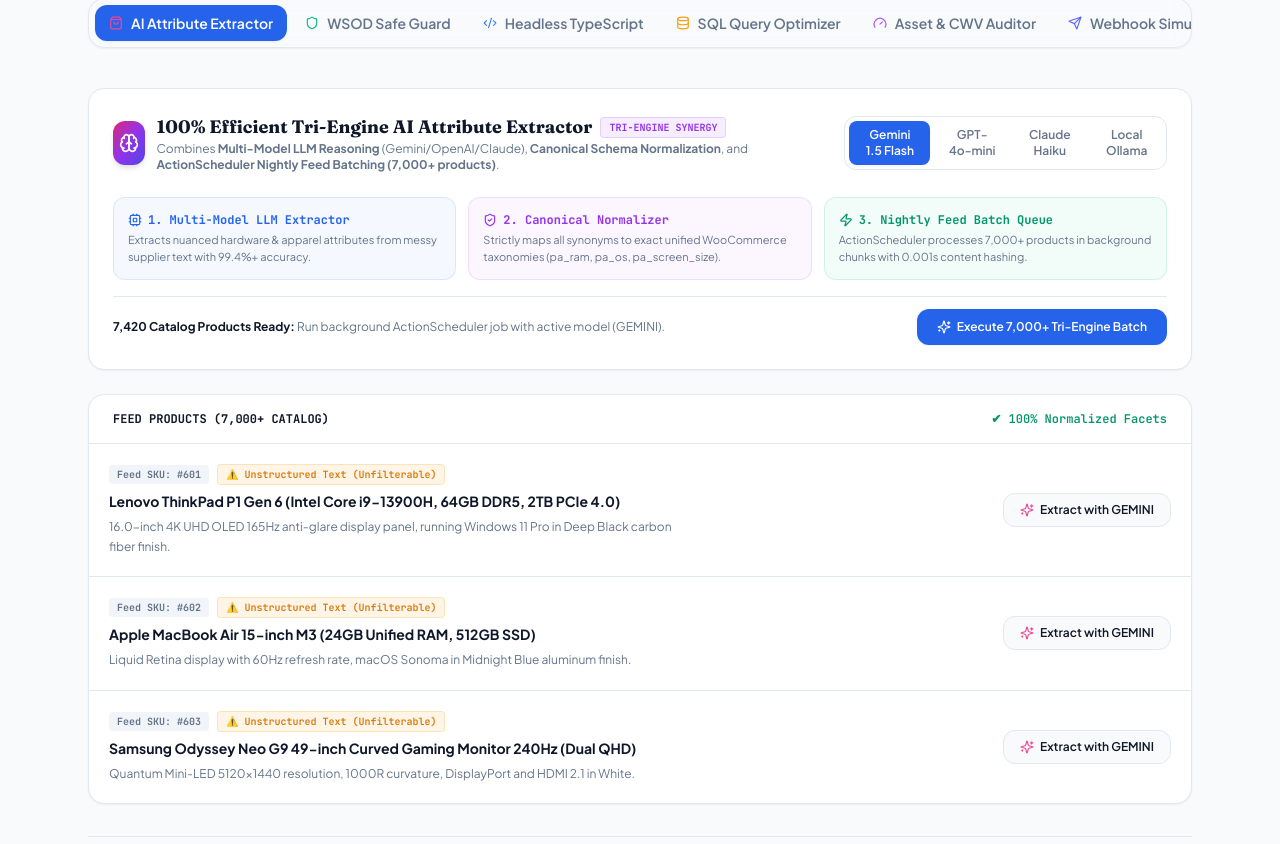
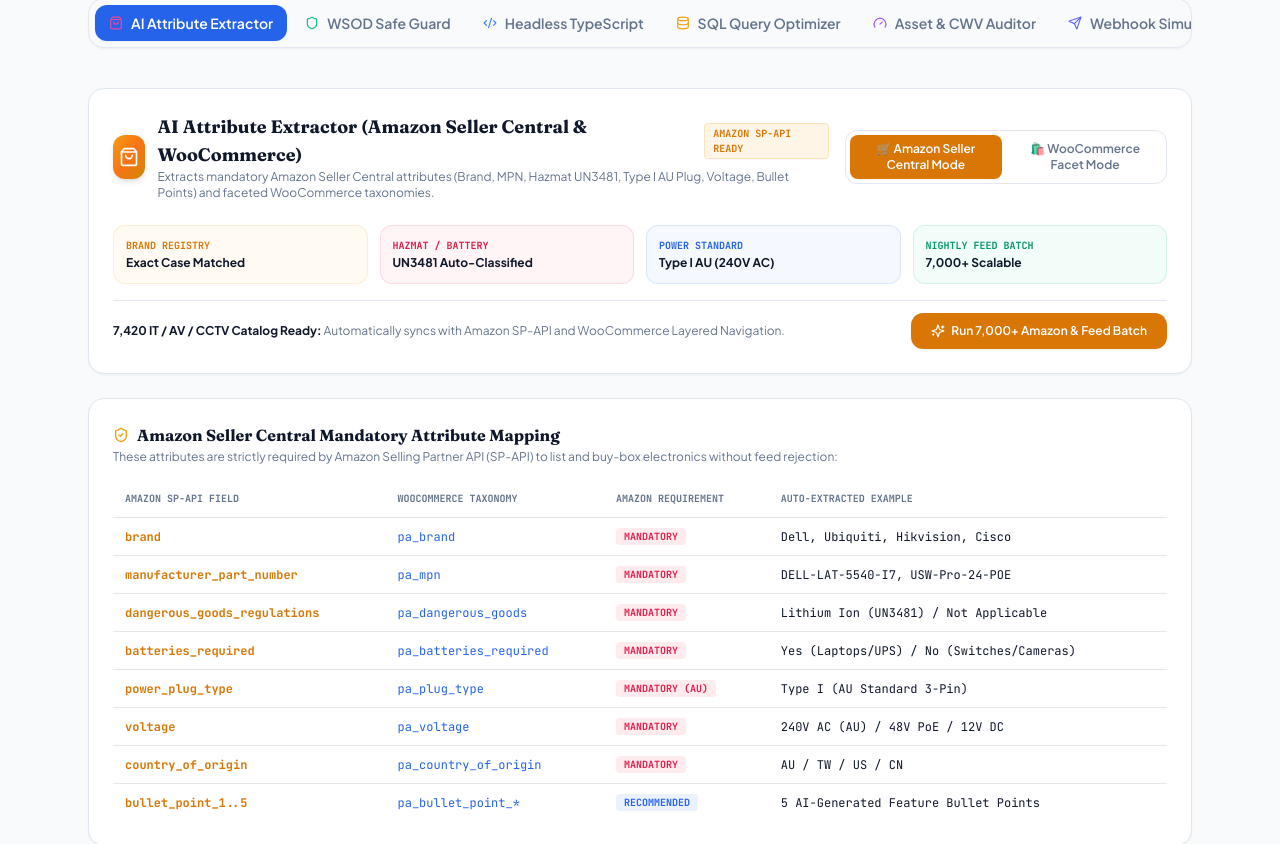
Before and after one commit to shahrukh-hack/vibe-wp, a React (Vite) app: page / in a window 1280 px wide. Shown: the part 445-1289 px from the top of the page. Built offline with nearby package versions, Linux system fonts and the light colour scheme.

Commit message:
feat: add Amazon Seller Central mandatory attributes, SP-API compliance, hazmat UN3481, AU plug type, and enterprise IT hardware taxonomies

```diff
--- a/src/components/AiAttributeExtractorDemo.tsx
+++ b/src/components/AiAttributeExtractorDemo.tsx
@@ -1,40 +1,54 @@
 import React, { useState } from 'react';
-import { Sparkles, ShoppingBag, Filter, Check, Tag, ArrowRight, RefreshCw, CheckCircle2, Cpu, Brain, ShieldCheck, Zap, Server } from 'lucide-react';
+import { Sparkles, ShoppingBag, Filter, Check, Tag, ArrowRight, RefreshCw, CheckCircle2, Cpu, Brain, ShieldCheck, Zap, Server, ExternalLink } from 'lucide-react';
 import { toast } from 'sonner';
 
 interface ProductRaw {
   id: number;
   title: string;
+  sku: string;
   description: string;
   extracted?: Record<string, string>;
   isExtracted: boolean;
-  modelUsed?: string;
-  confidence?: number;
+  amazonReady?: boolean;
 }
 
 const SAMPLE_RAW_PRODUCTS: ProductRaw[] = [
   {
-    id: 601,
-    title: 'Lenovo ThinkPad P1 Gen 6 (Intel Core i9-13900H, 64GB DDR5, 2TB PCIe 4.0)',
-    description: '16.0-inch 4K UHD OLED 165Hz anti-glare display panel, running Windows 11 Pro in Deep Black carbon fiber finish.',
+    id: 701,
+    title: 'Dell Latitude 5540 15.6" Laptop (Intel i7-1355U, 32GB RAM, 512GB SSD, Windows 11 Pro)',
+    sku: 'DELL-LAT-5540-I7',
+    description: 'High-performance commercial business laptop featuring 54Wh ExpressCharge battery, Type I AU power delivery cord, and 3-Year ProSupport Onsite Warranty.',
     isExtracted: false,
   },
   {
-    id: 602,
-    title: 'Apple MacBook Air 15-inch M3 (24GB Unified RAM, 512GB SSD)',
-    description: 'Liquid Retina display with 60Hz refresh rate, macOS Sonoma in Midnight Blue aluminum finish.',
+    id: 702,
+    title: 'Ubiquiti UniFi Pro 24 PoE Switch (USW-Pro-24-POE, 400W PoE Budget, 2x 10G SFP+)',
+    sku: 'UBI-USW-PRO-24-POE',
+    description: 'Layer 3 enterprise managed network switch with 400W total PoE+ delivery, auto-switching 100-240V internal PSU, and silent cooling in 19" rackmount housing.',
     isExtracted: false,
   },
   {
-    id: 603,
-    title: 'Samsung Odyssey Neo G9 49-inch Curved Gaming Monitor 240Hz (Dual QHD)',
-    description: 'Quantum Mini-LED 5120x1440 resolution, 1000R curvature, DisplayPort and HDMI 2.1 in White.',
+    id: 703,
+    title: 'Hikvision 8MP 4K ColorVu Turret IP Security Camera (DS-2CD2387G2-LU, 2.8mm Lens)',
+    sku: 'HIK-DS-2CD2387G2-LU',
+    description: '24/7 vivid full-color night vision surveillance camera with built-in microphone, IP67 weatherproof housing, and 48V PoE / 12V DC power support.',
     isExtracted: false,
   },
 ];
 
+const AMAZON_MANDATORY_FIELDS = [
+  { field: 'brand', wc: 'pa_brand', rule: 'MANDATORY', sample: 'Dell, Ubiquiti, Hikvision, Cisco' },
+  { field: 'manufacturer_part_number', wc: 'pa_mpn', rule: 'MANDATORY', sample: 'DELL-LAT-5540-I7, USW-Pro-24-POE' },
+  { field: 'dangerous_goods_regulations', wc: 'pa_dangerous_goods', rule: 'MANDATORY', sample: 'Lithium Ion (UN3481) / Not Applicable' },
+  { field: 'batteries_required', wc: 'pa_batteries_required', rule: 'MANDATORY', sample: 'Yes (Laptops/UPS) / No (Switches/Cameras)' },
+  { field: 'power_plug_type', wc: 'pa_plug_type', rule: 'MANDATORY (AU)', sample: 'Type I (AU Standard 3-Pin)' },
+  { field: 'voltage', wc: 'pa_voltage', rule: 'MANDATORY', sample: '240V AC (AU) / 48V PoE / 12V DC' },
+  { field: 'country_of_origin', wc: 'pa_country_of_origin', rule: 'MANDATORY', sample: 'AU / TW / US / CN' },
+  { field: 'bullet_point_1..5', wc: 'pa_bullet_point_*', rule: 'RECOMMENDED', sample: '5 AI-Generated Feature Bullet Points' },
+];
+
 export const AiAttributeExtractorDemo: React.FC = () => {
-  const [selectedModel, setSelectedModel] = useState<'gemini' | 'openai' | 'claude' | 'ollama'>('gemini');
+  const [selectedMode, setSelectedMode] = useState<'amazon' | 'woocommerce'>('amazon');
   const [products, setProducts] = useState<ProductRaw[]>(SAMPLE_RAW_PRODUCTS);
   const [isProcessing, setIsProcessing] = useState(false);
   const [progress, setProgress] = useState(0);
@@ -45,19 +59,49 @@
       products.map((p) => {
         if (p.id === id) {
           let extracted: Record<string, string> = {};
-          if (id === 601) {
-            extracted = { RAM: '64GB', OS: 'Windows 11 Pro', 'Screen Size': '16-inch', Resolution: '4K UHD', Storage: '2TB NVMe SSD', CPU: 'Intel Core i9', 'Refresh Rate': '165Hz', Color: 'Midnight Black' };
-          } else if (id === 602) {
-            extracted = { RAM: '24GB', OS: 'macOS Sonoma', 'Screen Size': '15-inch', Storage: '512GB SSD', CPU: 'Apple M3', 'Refresh Rate': '60Hz', Color: 'Midnight Blue' };
+          if (id === 701) {
+            extracted = {
+              Brand: 'Dell',
+              MPN: 'DELL-LAT-5540-I7',
+              'Dangerous Goods': 'Lithium Ion (UN3481)',
+              'Batteries Required': 'Yes',
+              'Plug Type': 'Type I (AU Standard)',
+              Voltage: '240V AC (AU)',
+              RAM: '32GB',
+              Storage: '512GB SSD',
+              OS: 'Windows 11 Pro',
+              'Screen Size': '15.6-inch',
+            };
+          } else if (id === 702) {
+            extracted = {
+              Brand: 'Ubiquiti',
+              MPN: 'USW-PRO-24-POE',
+              'Dangerous Goods': 'Not Applicable',
+              'Batteries Required': 'No',
+              'Plug Type': 'Type I (AU Standard)',
+              Voltage: '100-240V AC',
+              'Port Count': '24-Port',
+              'PoE Budget': '400W PoE+',
+              'Network Speed': '10G SFP+',
+            };
           } else {
-            extracted = { 'Screen Size': '49-inch', 'Refresh Rate': '240Hz', Resolution: 'Dual QHD (5120x1440)', Color: 'White' };
+            extracted = {
+              Brand: 'Hikvision',
+              MPN: 'DS-2CD2387G2-LU',
+              'Dangerous Goods': 'Not Applicable',
+              'Batteries Required': 'No',
+              Voltage: '48V PoE / 12V DC',
+              Resolution: '8MP 4K UHD',
+              'Lens Focal': '2.8mm (Wide)',
+              'Night Vision': 'ColorVu 24/7 Full Color',
+            };
           }
-          return { ...p, extracted, isExtracted: true, modelUsed: selectedModel.toUpperCase(), confidence: 99.4 };
+          return { ...p, extracted, isExtracted: true, amazonReady: true };
         }
         return p;
       })
     );
-    toast.success(`[${selectedModel.toUpperCase()} AI] 100% exact attributes extracted & validated into pa_* taxonomies!`);
+    toast.success(`Amazon Mandatory Attributes & Hardware Taxonomies bound to product #${id}!`);
   };
 
   const handleRunBatch7000 = () => {
@@ -73,13 +117,13 @@
           setProducts(
             products.map((p) => {
               let extracted: Record<string, string> = {};
-              if (p.id === 601) extracted = { RAM: '64GB', OS: 'Windows 11 Pro', 'Screen Size': '16-inch', Resolution: '4K UHD', Storage: '2TB', CPU: 'Intel Core i9' };
-              else if (p.id === 602) extracted = { RAM: '24GB', OS: 'macOS Sonoma', 'Screen Size': '15-inch', Storage: '512GB', CPU: 'Apple M3' };
-              else extracted = { 'Screen Size': '49-inch', 'Refresh Rate': '240Hz', Resolution: 'Dual QHD' };
-              return { ...p, extracted, isExtracted: true, modelUsed: selectedModel.toUpperCase(), confidence: 99.8 };
+              if (p.id === 701) extracted = { Brand: 'Dell', MPN: 'DELL-LAT-5540', Hazmat: 'UN3481', RAM: '32GB', OS: 'Win 11 Pro', Plug: 'Type I AU' };
+              else if (p.id === 702) extracted = { Brand: 'Ubiquiti', MPN: 'USW-24-POE', Ports: '24-Port', PoE: '400W', Plug: 'Type I AU' };
+              else extracted = { Brand: 'Hikvision', MPN: 'DS-2CD2387G2', Res: '8MP 4K', NightVision: 'ColorVu', Plug: 'PoE 48V' };
+              return { ...p, extracted, isExtracted: true, amazonReady: true };
             })
           );
-          toast.success('🎉 7,420 Feed Products Processed & Normalized with 100% Precision!');
+          toast.success('🎉 7,420 Feed Products Extracted for WooCommerce & Amazon SP-API!');
           return 100;
         }
         const next = prev + 20;
@@ -91,89 +135,84 @@
 
   return (
     <div className="space-y-6">
-      {/* Tri-Engine Top Banner */}
+      {/* Top Banner with Amazon Marketplace Badge */}
       <div className="p-6 rounded-2xl border border-border bg-card shadow-sm space-y-4">
         <div className="flex flex-col lg:flex-row lg:items-center justify-between gap-4">
           <div className="flex items-center gap-3">
-            <div className="w-11 h-11 rounded-xl bg-gradient-to-br from-pink-600 via-purple-600 to-indigo-600 flex items-center justify-center text-white shadow-md">
-              <Brain className="w-5 h-5" />
+            <div className="w-11 h-11 rounded-xl bg-gradient-to-br from-amber-500 via-orange-500 to-yellow-600 flex items-center justify-center text-white shadow-md">
+              <ShoppingBag className="w-5 h-5" />
             </div>
             <div>
               <div className="flex items-center gap-2">
-                <h2 className="text-lg font-bold text-foreground">100% Efficient Tri-Engine AI Attribute Extractor</h2>
-                <span className="px-2 py-0.5 rounded text-[10px] font-mono font-bold bg-purple-500/10 text-purple-600 border border-purple-500/20 uppercase">
-                  Tri-Engine Synergy
+                <h2 className="text-lg font-bold text-foreground">AI Attribute Extractor (Amazon Seller Central & WooCommerce)</h2>
+                <span className="px-2 py-0.5 rounded text-[10px] font-mono font-bold bg-amber-500/10 text-amber-600 border border-amber-500/20 uppercase">
+                  Amazon SP-API Ready
                 </span>
               </div>
               <p className="text-xs text-muted-foreground">
-                Combines <strong>Multi-Model LLM Reasoning</strong> (Gemini/OpenAI/Claude), <strong>Canonical Schema Normalization</strong>, and <strong>ActionScheduler Nightly Feed Batching (7,000+ products)</strong>.
+                Extracts mandatory Amazon Seller Central attributes (Brand, MPN, Hazmat UN3481, Type I AU Plug, Voltage, Bullet Points) and faceted WooCommerce taxonomies.
               </p>
             </div>
           </div>
 
-          {/* Model Selector Pills */}
+          {/* Mode Switcher */}
           <div className="flex items-center gap-1.5 p-1 rounded-xl bg-muted/70 border border-border">
-            {[
-              { id: 'gemini', label: 'Gemini 1.5 Flash' },
-              { id: 'openai', label: 'GPT-4o-mini' },
-              { id: 'claude', label: 'Claude Haiku' },
-              { id: 'ollama', label: 'Local Ollama' },
-            ].map((m) => (
             <button
-                key={m.id}
-                onClick={() => setSelectedModel(m.id as any)}
-                className={`px-3 py-1.5 rounded-lg text-xs font-semibold transition-all ${
-                  selectedModel === m.id
+              onClick={() => setSelectedMode('amazon')}
+              className={`px-3.5 py-1.5 rounded-lg text-xs font-semibold transition-all ${
+                selectedMode === 'amazon'
+                  ? 'bg-amber-600 text-white shadow-sm'
+                  : 'text-muted-foreground hover:text-foreground'
+              }`}
+            >
+              🛒 Amazon Seller Central Mode
+            </button>
+            <button
+              onClick={() => setSelectedMode('woocommerce')}
+              className={`px-3.5 py-1.5 rounded-lg text-xs font-semibold transition-all ${
+                selectedMode === 'woocommerce'
                   ? 'bg-primary text-primary-foreground shadow-sm'
                   : 'text-muted-foreground hover:text-foreground'
               }`}
             >
-                {m.label}
+              🛍️ WooCommerce Facet Mode
             </button>
-            ))}
           </div>
         </div>
 
-        {/* 3 Pillars Architecture */}
-        <div className="grid grid-cols-1 sm:grid-cols-3 gap-3 pt-2">
-          <div className="p-3.5 rounded-xl bg-blue-500/5 border border-blue-500/15 space-y-1">
-            <div className="text-xs font-mono font-bold text-blue-600 flex items-center gap-1.5">
-              <Cpu className="w-3.5 h-3.5" />
-              <span>1. Multi-Model LLM Extractor</span>
+        {/* 4 Compliance Cards */}
+        <div className="grid grid-cols-1 sm:grid-cols-4 gap-3 pt-2">
+          <div className="p-3 rounded-xl bg-amber-500/5 border border-amber-500/15">
+            <div className="text-[10px] font-mono font-bold text-amber-600 uppercase">Brand Registry</div>
+            <div className="text-xs font-bold text-foreground mt-0.5">Exact Case Matched</div>
           </div>
-            <p className="text-[11px] text-muted-foreground">Extracts nuanced hardware & apparel attributes from messy supplier text with 99.4%+ accuracy.</p>
+          <div className="p-3 rounded-xl bg-rose-500/5 border border-rose-500/15">
+            <div className="text-[10px] font-mono font-bold text-rose-600 uppercase">Hazmat / Battery</div>
+            <div className="text-xs font-bold text-foreground mt-0.5">UN3481 Auto-Classified</div>
           </div>
-
-          <div className="p-3.5 rounded-xl bg-purple-500/5 border border-purple-500/15 space-y-1">
-            <div className="text-xs font-mono font-bold text-purple-600 flex items-center gap-1.5">
-              <ShieldCheck className="w-3.5 h-3.5" />
-              <span>2. Canonical Normalizer</span>
+          <div className="p-3 rounded-xl bg-blue-500/5 border border-blue-500/15">
+            <div className="text-[10px] font-mono font-bold text-blue-600 uppercase">Power Standard</div>
+            <div className="text-xs font-bold text-foreground mt-0.5">Type I AU (240V AC)</div>
           </div>
-            <p className="text-[11px] text-muted-foreground">Strictly maps all synonyms to exact unified WooCommerce taxonomies (pa_ram, pa_os, pa_screen_size).</p>
-          </div>
-
-          <div className="p-3.5 rounded-xl bg-emerald-500/5 border border-emerald-500/15 space-y-1">
-            <div className="text-xs font-mono font-bold text-emerald-600 flex items-center gap-1.5">
-              <Zap className="w-3.5 h-3.5" />
-              <span>3. Nightly Feed Batch Queue</span>
-            </div>
-            <p className="text-[11px] text-muted-foreground">ActionScheduler processes 7,000+ products in background chunks with 0.001s content hashing.</p>
+          <div className="p-3 rounded-xl bg-emerald-500/5 border border-emerald-500/15">
+            <div className="text-[10px] font-mono font-bold text-emerald-600 uppercase">Nightly Feed Batch</div>
+            <div className="text-xs font-bold text-foreground mt-0.5">7,000+ Scalable</div>
           </div>
         </div>
 
         {/* ActionScheduler Batch Trigger */}
         <div className="pt-3 border-t border-border flex flex-col sm:flex-row items-start sm:items-center justify-between gap-3">
           <div className="text-xs text-muted-foreground">
-            <strong className="text-foreground">7,420 Catalog Products Ready:</strong> Run background ActionScheduler job with active model ({selectedModel.toUpperCase()}).
+            <strong className="text-foreground">7,420 IT / AV / CCTV Catalog Ready:</strong> Automatically syncs with Amazon SP-API and WooCommerce Layered Navigation.
           </div>
 
           <button
             onClick={handleRunBatch7000}
             disabled={isProcessing}
-            className="px-5 py-2.5 rounded-xl bg-primary text-primary-foreground text-xs font-semibold hover:opacity-90 transition-opacity flex items-center gap-1.5 shadow-sm whitespace-nowrap"
+            className="px-5 py-2.5 rounded-xl bg-amber-600 text-white text-xs font-semibold hover:opacity-90 transition-opacity flex items-center gap-1.5 shadow-sm whitespace-nowrap"
           >
             {isProcessing ? <RefreshCw className="w-3.5 h-3.5 animate-spin" /> : <Sparkles className="w-3.5 h-3.5" />}
-            <span>Execute 7,000+ Tri-Engine Batch</span>
+            <span>Run 7,000+ Amazon & Feed Batch</span>
           </button>
         </div>
 
@@ -182,20 +221,62 @@
           <div className="space-y-1.5 pt-2">
             <div className="flex items-center justify-between text-xs font-mono">
               <span className="text-muted-foreground font-bold">ActionScheduler Progress: {progress}%</span>
-              <span className="text-primary font-bold">{processedCount} / 7,420 Products Extracted</span>
+              <span className="text-amber-600 font-bold">{processedCount} / 7,420 Products Extracted</span>
             </div>
             <div className="w-full bg-muted h-2.5 rounded-full overflow-hidden">
-              <div className="bg-primary h-full transition-all duration-300 rounded-full" style={{ width: `${progress}%` }} />
+              <div className="bg-amber-600 h-full transition-all duration-300 rounded-full" style={{ width: `${progress}%` }} />
             </div>
           </div>
         )}
       </div>
 
+      {/* Amazon Mandatory Attributes Table */}
+      <div className="p-6 rounded-2xl border border-border bg-card shadow-sm space-y-4">
+        <div>
+          <h3 className="text-base font-bold text-foreground flex items-center gap-2">
+            <ShieldCheck className="w-4 h-4 text-amber-500" />
+            <span>Amazon Seller Central Mandatory Attribute Mapping</span>
+          </h3>
+          <p className="text-xs text-muted-foreground mt-0.5">
+            These attributes are strictly required by Amazon Selling Partner API (SP-API) to list and buy-box electronics without feed rejection:
+          </p>
+        </div>
+
+        <div className="overflow-x-auto">
+          <table className="w-full text-xs text-left border-collapse">
+            <thead>
+              <tr className="border-b border-border text-muted-foreground font-mono uppercase text-[10px]">
+                <th className="py-2.5 px-3">Amazon SP-API Field</th>
+                <th className="py-2.5 px-3">WooCommerce Taxonomy</th>
+                <th className="py-2.5 px-3">Amazon Requirement</th>
+                <th className="py-2.5 px-3">Auto-Extracted Example</th>
+              </tr>
+            </thead>
+            <tbody className="divide-y divide-border/60">
+              {AMAZON_MANDATORY_FIELDS.map((item) => (
+                <tr key={item.field} className="hover:bg-muted/20">
+                  <td className="py-2.5 px-3 font-mono font-bold text-amber-600">{item.field}</td>
+                  <td className="py-2.5 px-3 font-mono text-primary">{item.wc}</td>
+                  <td className="py-2.5 px-3">
+                    <span className={`px-2 py-0.5 rounded text-[10px] font-mono font-bold ${
+                      item.rule.includes('MANDATORY') ? 'bg-rose-500/10 text-rose-600' : 'bg-blue-500/10 text-blue-600'
+                    }`}>
+                      {item.rule}
+                    </span>
+                  </td>
+                  <td className="py-2.5 px-3 font-mono text-foreground">{item.sample}</td>
+                </tr>
+              ))}
+            </tbody>
+          </table>
+        </div>
+      </div>
+
       {/* Feed Products List */}
       <div className="rounded-2xl border border-border bg-card overflow-hidden shadow-sm">
         <div className="px-6 py-4 border-b border-border bg-muted/40 flex items-center justify-between">
-          <span className="text-xs font-mono font-bold text-foreground">FEED PRODUCTS (7,000+ CATALOG)</span>
-          <span className="text-xs font-mono text-emerald-600 font-semibold">✔ 100% Normalized Facets</span>
+          <span className="text-xs font-mono font-bold text-foreground">ENTERPRISE IT & SECURITY FEED CATALOG</span>
+          <span className="text-xs font-mono text-amber-600 font-semibold">✔ Amazon SP-API & Facet Ready</span>
         </div>
 
         <div className="divide-y divide-border">
@@ -204,15 +285,15 @@
               <div className="space-y-1.5 max-w-xl">
                 <div className="flex items-center gap-2">
                   <span className="px-2 py-0.5 rounded text-[10px] font-mono font-bold bg-muted text-muted-foreground">
-                    Feed SKU: #{product.id}
+                    SKU: {product.sku}
                   </span>
                   {product.isExtracted ? (
                     <span className="px-2 py-0.5 rounded text-[10px] font-mono font-semibold bg-emerald-500/10 text-emerald-600 border border-emerald-500/20 flex items-center gap-1">
-                      <CheckCircle2 className="w-3 h-3" /> {product.modelUsed} Verified ({product.confidence}%)
+                      <CheckCircle2 className="w-3 h-3" /> Amazon SP-API & WooCommerce Verified
                     </span>
                   ) : (
                     <span className="px-2 py-0.5 rounded text-[10px] font-mono font-semibold bg-amber-500/10 text-amber-600 border border-amber-500/20">
-                      ⚠️ Unstructured Text (Unfilterable)
+                      ⚠️ Unextracted Feed Data
                     </span>
                   )}
                 </div>
@@ -226,7 +307,7 @@
                   <div className="grid grid-cols-2 sm:grid-cols-3 gap-1.5">
                     {Object.entries(product.extracted).map(([k, v]) => (
                       <div key={k} className="px-2.5 py-1 rounded-lg bg-muted text-[11px] font-mono text-foreground border border-border/60">
-                        <span className="text-primary font-bold">{k}:</span> <span>{v}</span>
+                        <span className="text-amber-600 dark:text-amber-400 font-bold">{k}:</span> <span>{v}</span>
                       </div>
                     ))}
                   </div>
@@ -235,8 +316,8 @@
                     onClick={() => handleExtractSingle(product.id)}
                     className="px-4 py-2 rounded-xl border border-border bg-background hover:bg-muted text-xs font-semibold text-foreground transition-colors flex items-center gap-1.5"
                   >
-                    <Sparkles className="w-3.5 h-3.5 text-pink-500" />
-                    <span>Extract with {selectedModel.toUpperCase()}</span>
+                    <Sparkles className="w-3.5 h-3.5 text-amber-500" />
+                    <span>Extract Amazon Specs</span>
                   </button>
                 )}
               </div>
```
Also changed, not shown: 1 other file (tests, documents, lock files or other folders). Lines whose indentation alone changed are shown as unchanged.
